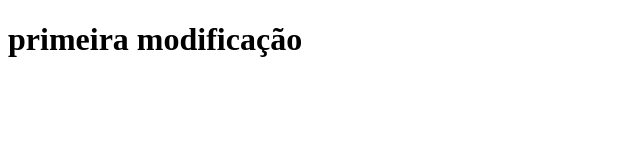
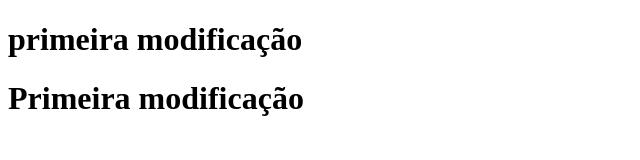
Before and after one commit to IgorAraujo98/ExerciocioGitHub, a plain HTML site: page index.html in a window 1280 px wide. Shown: the whole page, without its empty margins (0-640 px from the left). Drawn offline with Linux system fonts and the light colour scheme.

Commit message:
Primeira modificação

```diff
--- a/index.html
+++ b/index.html
@@ -9,5 +9,6 @@
 <body>
     <h1>primeira modificação</h1>
     <a href="indexcopy.html"></a>
+    <h1>Primeira modificação</h1>
 </body>
 </html>
```
Also changed, not shown: indexcopy.html (+1 -0 lines).
